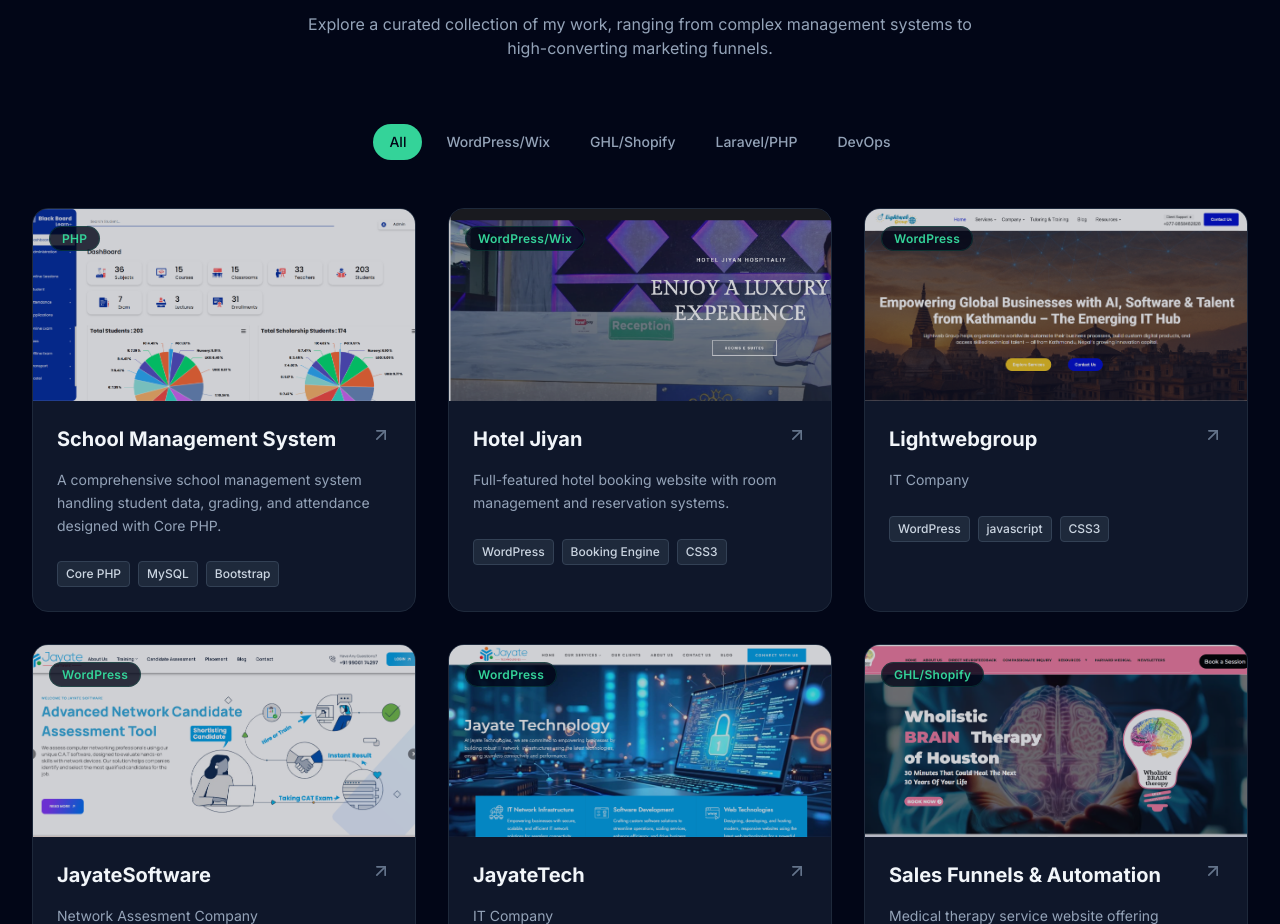
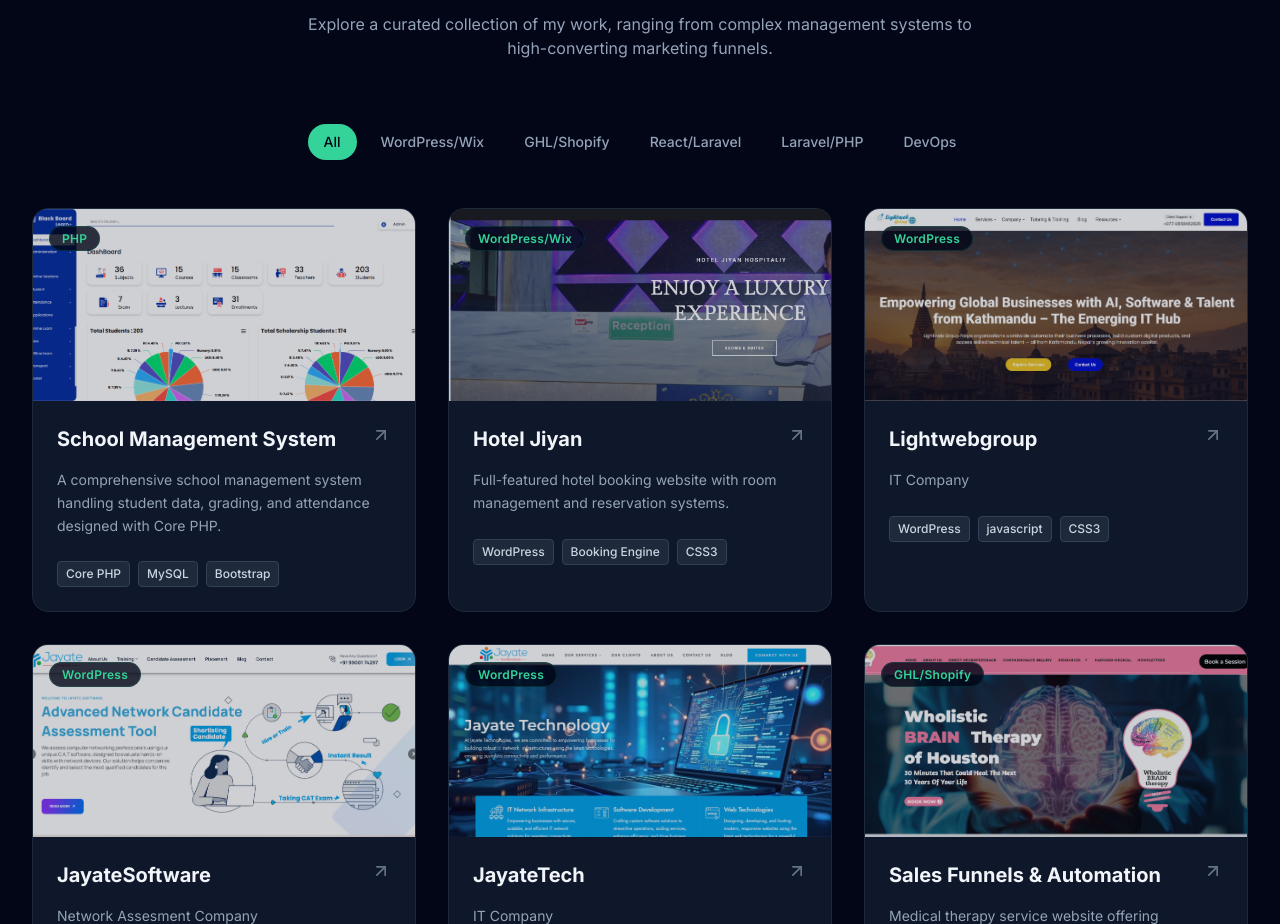
Before and after one commit to Saroj980/mycv, a React (Vite) app: page / in a window 1280 px wide. Shown: the part 1820-2744 px from the top of the page. Built offline with nearby package versions, Linux system fonts and the light colour scheme.

Commit message:
Add 'React' to categories and filter logic

```diff
--- a/components/Projects.tsx
+++ b/components/Projects.tsx
@@ -3,7 +3,7 @@
 import { PROJECTS_DATA } from '../constants';
 import { ExternalLink, ArrowUpRight } from 'lucide-react';
 
-const categories = ["All", "WordPress/Wix", "GHL/Shopify", "Laravel/PHP", "DevOps"];
+const categories = ["All", "WordPress/Wix", "GHL/Shopify", "React/Laravel","Laravel/PHP", "DevOps"];
 
 const ProjectCard: React.FC<{ project: typeof PROJECTS_DATA[0]; index: number }> = ({ project, index }) => {
   return (
@@ -75,6 +75,7 @@
     if (activeTab === "Laravel/PHP") return project.category.includes("Laravel") || project.category.includes("PHP");
     if (activeTab === "WordPress/Wix") return project.category.includes("WordPress") || project.category.includes("Wix");
     if (activeTab === "GHL/Shopify") return project.category.includes("GHL") || project.category.includes("Shopify");
+    if (activeTab === "Laravel/React") return project.category.includes("React") || project.category.includes("Laravel");
     return project.category === activeTab;
   });
 
```
